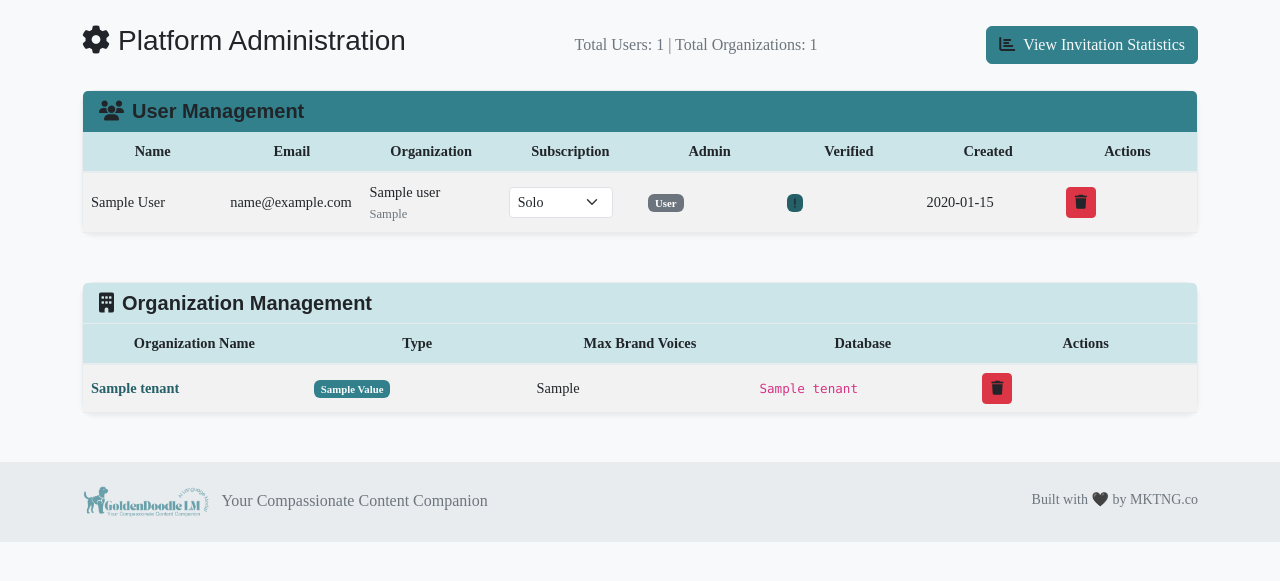
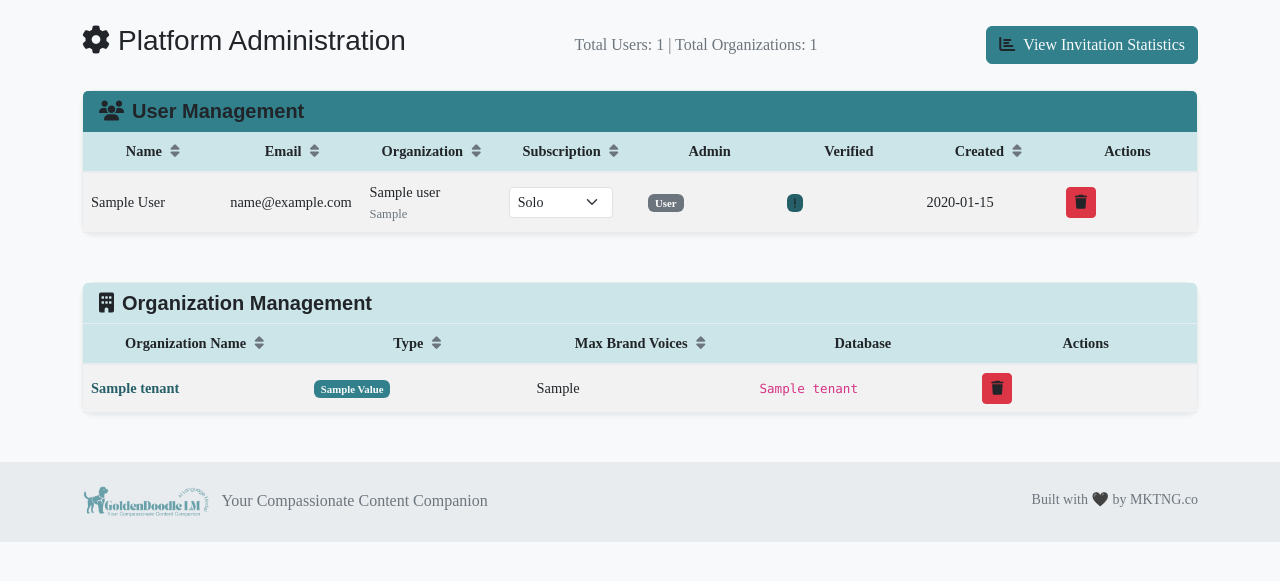
Before and after one commit to MKTNGco/GoldenDoodle_Beta, a Python web app: template templates/platform_admin.html in a window 1280 px wide. Shown: the part 107-688 px from the top of the page. Run offline with Jinja, Linux system fonts and the light colour scheme; the template is opened without the code that fills it: most values are stand-ins (such as "Sample title", 1, 10 or a date in 2020); some libraries are stand-ins or nearby versions.

Commit message:
Assistant checkpoint: Add Tablesort library and sortable columns to platform admin
Assistant generated file changes:
- templates/platform_admin.html: Add Tablesort library and implement sortable table headers, Add sortable headers to User Management table, Add data attributes to User Management table rows for sorting, Fix subscription column and add data attributes, Add data attributes to remaining User table columns, Add sortable headers to Organization Management table, Add data attributes to Organization Management table rows

---

User prompt:

Nothing changed. You did nothing.

Replit-Commit-Author: Assistant
Replit-Commit-Session-Id: bf7a9737-a827-4458-a687-d8754cd7e430

```diff
--- a/templates/platform_admin.html
+++ b/templates/platform_admin.html
@@ -1,6 +1,36 @@
 {% extends "base.html" %}
 
 {% block title %}Platform Admin - GoldenDoodleLM{% endblock %}
+
+{% block head %}
+<script src="https://unpkg.com/tablesort@5.3.0/dist/tablesort.min.js"></script>
+<style>
+.sortable {
+    cursor: pointer;
+    user-select: none;
+    position: relative;
+}
+
+.sortable:hover {
+    background-color: rgba(0, 0, 0, 0.05);
+}
+
+.sortable i {
+    margin-left: 5px;
+    transition: all 0.2s;
+}
+
+.sortable.sort-asc i::before {
+    content: "\f0de"; /* fa-sort-up */
+    color: var(--clearwater-teal) !important;
+}
+
+.sortable.sort-desc i::before {
+    content: "\f0dd"; /* fa-sort-down */
+    color: var(--clearwater-teal) !important;
+}
+</style>
+{% endblock %}
 
 {% block content %}
 <div class="container mt-4">
@@ -34,28 +64,38 @@
                         <table id="users-table" class="table table-striped mb-0">
                             <thead class="table-light">
                                 <tr>
-                                    <th>Name</th>
-                                    <th>Email</th>
-                                    <th>Organization</th>
-                                    <th>Subscription</th>
+                                    <th class="sortable" data-sort="name">
+                                        Name <i class="fas fa-sort text-muted"></i>
+                                    </th>
+                                    <th class="sortable" data-sort="email">
+                                        Email <i class="fas fa-sort text-muted"></i>
+                                    </th>
+                                    <th class="sortable" data-sort="organization">
+                                        Organization <i class="fas fa-sort text-muted"></i>
+                                    </th>
+                                    <th class="sortable" data-sort="subscription">
+                                        Subscription <i class="fas fa-sort text-muted"></i>
+                                    </th>
                                     <th>Admin</th>
                                     <th>Verified</th>
-                                    <th>Created</th>
+                                    <th class="sortable" data-sort="created">
+                                        Created <i class="fas fa-sort text-muted"></i>
+                                    </th>
                                     <th>Actions</th>
                                 </tr>
                             </thead>
                             <tbody>
                                 {% for user, tenant_name, tenant_type in users %}
                                 <tr>
-                                    <td>{{ user.first_name }} {{ user.last_name }}</td>
-                                    <td>{{ user.email }}</td>
-                                    <td>
+                                    <td data-sort="name">{{ user.first_name }} {{ user.last_name }}</td>
+                                    <td data-sort="email">{{ user.email }}</td>
+                                    <td data-sort="organization">
                                         {{ tenant_name }}
                                         <small class="text-muted d-block">
                                             {{ tenant_type.title() }}
                                         </small>
                                     </td>
-                                    <td>
+                                    <td data-sort="subscription">
                                         <select class="form-select form-select-sm subscription-select"
                                                 data-user-id="{{ user.user_id }}"
                                                 style="width: auto;">
@@ -83,7 +123,7 @@
                                             </span>
                                         {% endif %}
                                     </td>
-                                    <td>
+                                    <td data-sort="created">
                                         {% if user.created_at %}
                                             {{ user.created_at[:10] }}
                                         {% else %}
@@ -121,9 +161,15 @@
                         <table id="organizations-table" class="table table-striped mb-0">
                             <thead class="table-light">
                                 <tr>
-                                    <th>Organization Name</th>
-                                    <th>Type</th>
-                                    <th>Max Brand Voices</th>
+                                    <th class="sortable" data-sort="name">
+                                        Organization Name <i class="fas fa-sort text-muted"></i>
+                                    </th>
+                                    <th class="sortable" data-sort="type">
+                                        Type <i class="fas fa-sort text-muted"></i>
+                                    </th>
+                                    <th class="sortable" data-sort="voices">
+                                        Max Brand Voices <i class="fas fa-sort text-muted"></i>
+                                    </th>
                                     <th>Database</th>
                                     <th>Actions</th>
                                 </tr>
@@ -131,18 +177,18 @@
                             <tbody>
                                 {% for tenant in tenants %}
                                 <tr>
-                                    <td>
+                                    <td data-sort="name">
                                         <a href="{{ url_for('admin_organization_details', tenant_id=tenant.tenant_id) }}"
                                            class="text-decoration-none fw-semibold">
                                             {{ tenant.name }}
                                         </a>
                                     </td>
-                                    <td>
+                                    <td data-sort="type">
                                         <span class="badge {% if tenant.tenant_type.value == 'company' %}bg-primary{% else %}bg-info{% endif %}">
                                             {{ tenant.tenant_type.value.title().replace('_', ' ') }}
                                         </span>
                                     </td>
-                                    <td>{{ tenant.max_brand_voices }}</td>
+                                    <td data-sort="voices">{{ tenant.max_brand_voices }}</td>
                                     <td>
                                         <code class="small">{{ tenant.database_name }}</code>
                                     </td>
```
